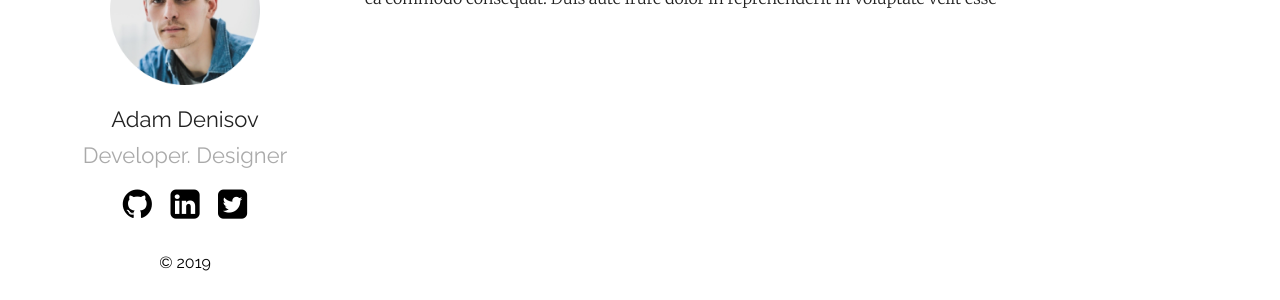
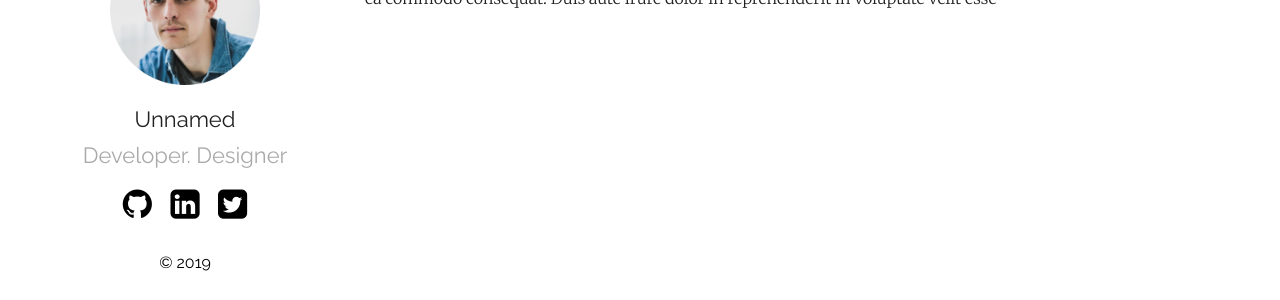
Before and after one commit to IcedDoggie/IcedDoggie.github.io, a Jekyll site: the page built from index.md, in a window 1280 px wide. Shown: the part 271-571 px from the top of the page. Built offline with Jekyll 4.4.1, drawn with Linux system fonts in a browser that asks for light colours.

Commit message:
trying to change name

```diff
--- a/_config.yml
+++ b/_config.yml
@@ -12,7 +12,7 @@ show_excerpts: true # set to true to show excerpts on the homepage
 sass:
   sass_dir: _sass
 plainwhite:
-  name: Adam Denisov
+  name: Unnamed
   tagline: Developer. Designer
   date_format: "%b %-d, %Y"
   sitemap: true # set to true to generate sitemap.xml content
```
